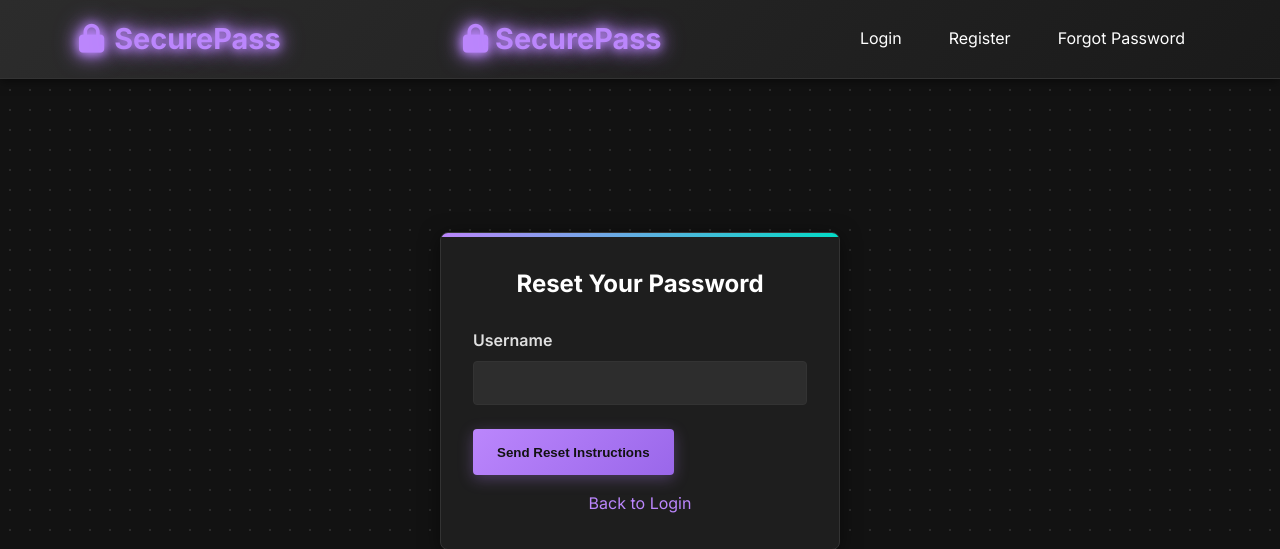
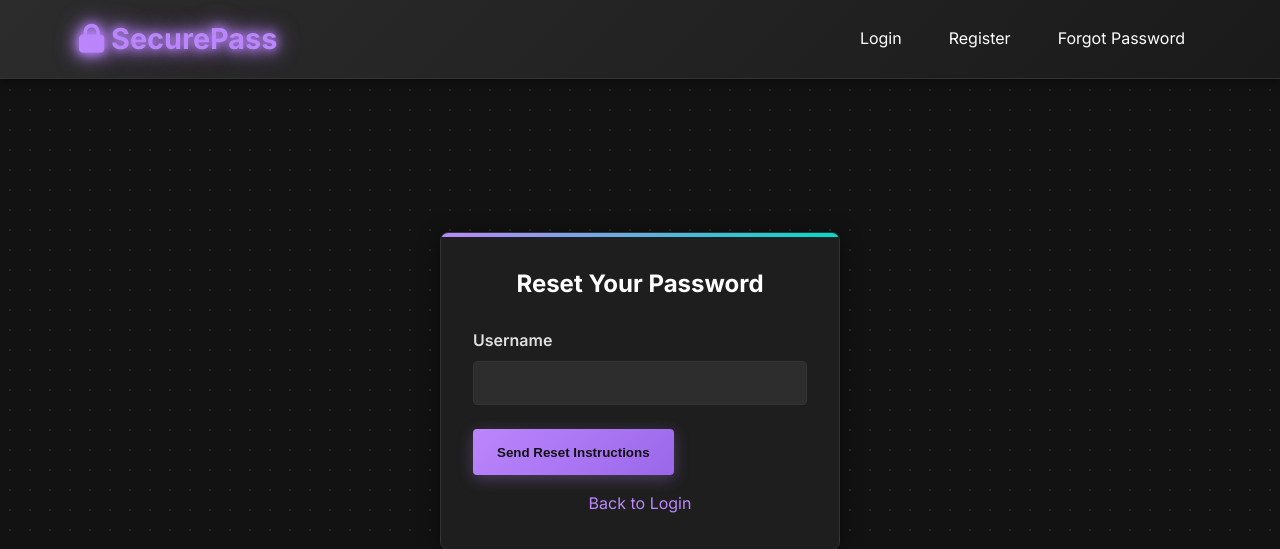
Before and after one commit to kingash2909/SecurePass-Webapp, a Flask app: page /forgot_password in a window 1280 px wide. Shown: the top 549 px of the page. Run offline with Flask 2, Linux system fonts and the light colour scheme.

Commit message:
Update base.html

```diff
--- a/templates/base.html
+++ b/templates/base.html
@@ -14,7 +14,6 @@
 <body>
     <header>
         <div class="container">
-            <h1><i class="fas fa-lock"></i> SecurePass</h1>
             <h1><a href="{{ url_for('index') }}" style="text-decoration: none; color: inherit;"><i class="fas fa-lock"></i> SecurePass</a></h1>
 
             <nav>
```
